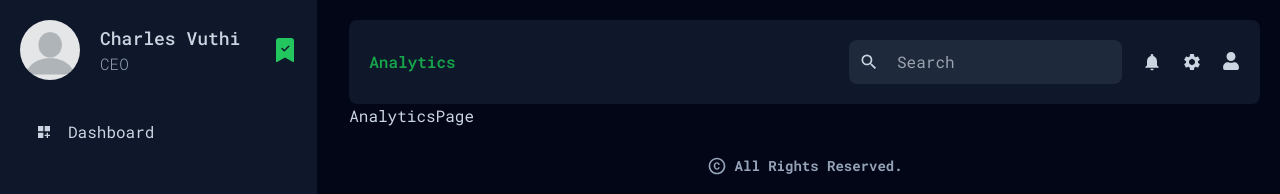
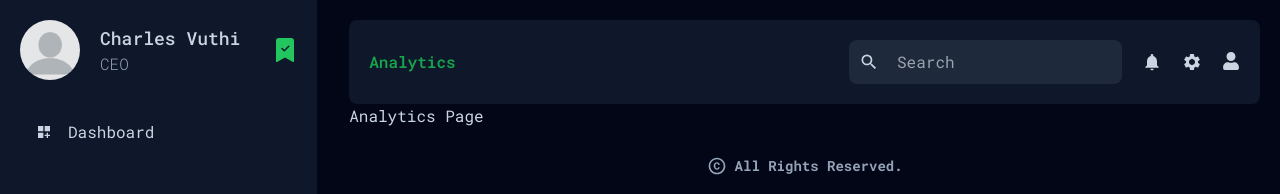
Before and after one commit to esthercate/Hardware-store-management, a Next.js app: page /dashboard/analytics in a window 1280 px wide. Shown: the top 194 px of the page. Built offline with nearby package versions, Linux system fonts and the light colour scheme.

Commit message:
analytics page changes

```diff
--- a/app/dashboard/analytics/page.jsx
+++ b/app/dashboard/analytics/page.jsx
@@ -1,7 +1,7 @@
 import React from 'react'
 
 const AnalyticsPage = () => {
-  return <div>AnalyticsPage</div>
+  return <div>Analytics Page</div>
 }
 
 export default AnalyticsPage
```
